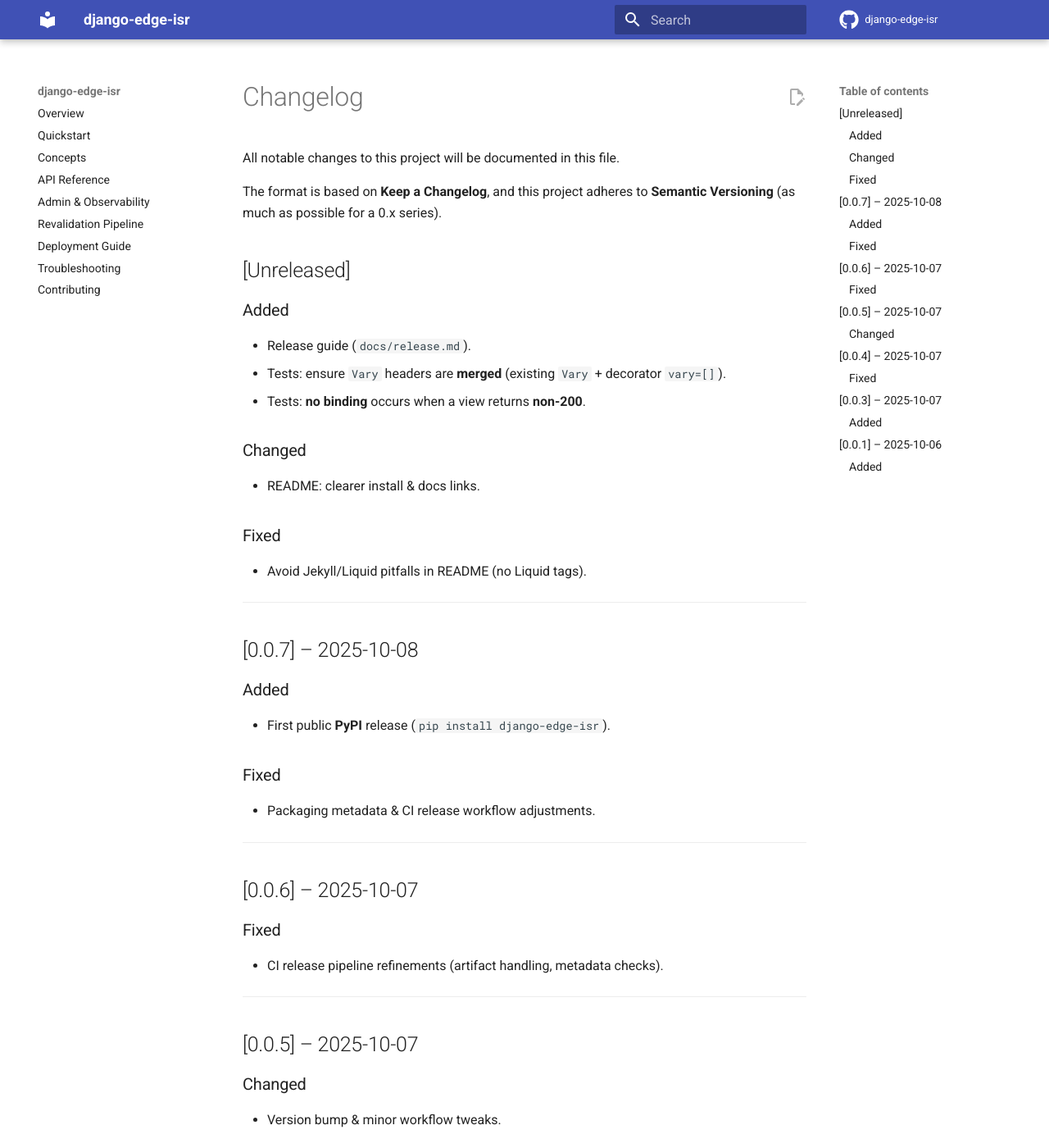
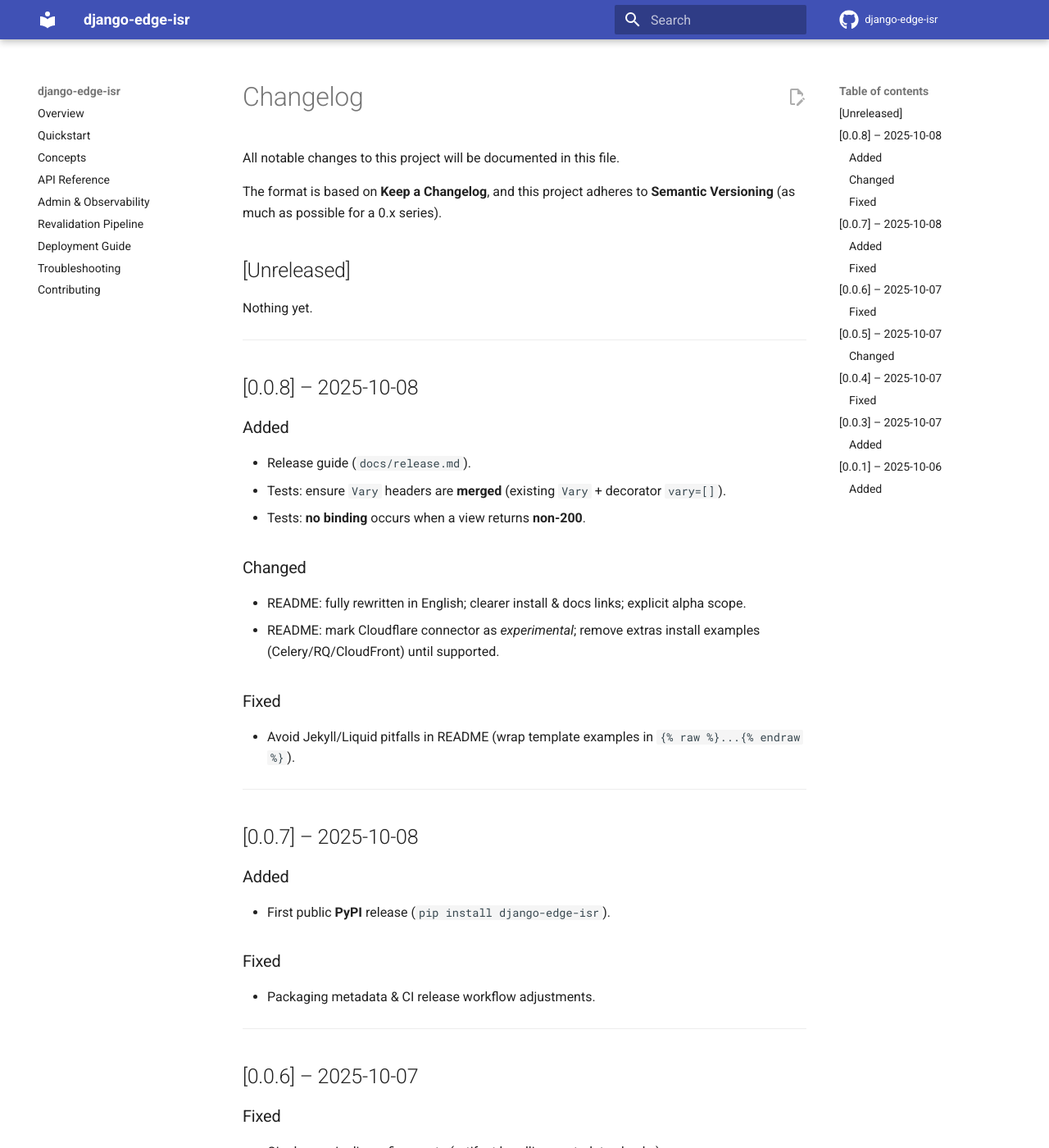
Before and after one commit to HamaBarhamou/django-edge-isr, an MkDocs documentation site: the page built from docs/CHANGELOG.md, in a window 1280 px wide and 1400 px high. Shown: the whole window at 82% size. Built offline with MkDocs 1.6.1 and Material for MkDocs 9.7.7, drawn with Linux system fonts in a browser that asks for light colours; comment, search, counter and statistics services are not loaded.

Commit message:
chore(release): prepare 0.0.8 (changelog, quickstart, project links)
- Update CHANGELOG for 0.0.8
- Refresh docs/quickstart.md (clearer install & links)
- Add/adjust project URLs (Homepage/Docs/Repo/Issues/Changelog + Author profiles) in pyproject.toml

```diff
--- a/docs/CHANGELOG.md
+++ b/docs/CHANGELOG.md
@@ -1,4 +1,3 @@
-
 # Changelog
 
 All notable changes to this project will be documented in this file.
@@ -6,6 +5,11 @@
 The format is based on **Keep a Changelog**, and this project adheres to **Semantic Versioning** (as much as possible for a 0.x series).
 
 ## [Unreleased]
+Nothing yet.
+
+---
+
+## [0.0.8] – 2025-10-08
 
 ### Added
 - Release guide (`docs/release.md`).
@@ -13,10 +17,11 @@
 - Tests: **no binding** occurs when a view returns **non-200**.
 
 ### Changed
-- README: clearer install & docs links.
+- README: fully rewritten in English; clearer install & docs links; explicit alpha scope.
+- README: mark Cloudflare connector as *experimental*; remove extras install examples (Celery/RQ/CloudFront) until supported.
 
 ### Fixed
-- Avoid Jekyll/Liquid pitfalls in README (no Liquid tags).
+- Avoid Jekyll/Liquid pitfalls in README (wrap template examples in `{% raw %}...{% endraw %}`).
 
 ---
 
```
Also changed, not shown: README.md (+4 -0 lines), docs/quickstart.md (+1 -1 lines), pyproject.toml (+11 -1 lines).
